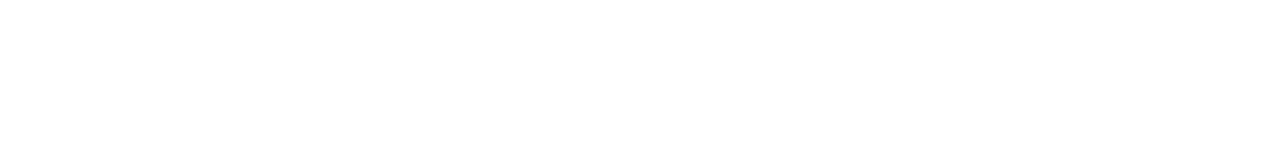
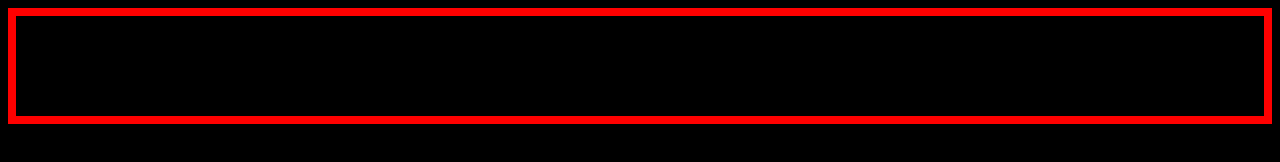
Before and after one commit to NicolasLeclaire21/OhMyFood, a plain HTML site: page index.html in a window 1280 px wide. Drawn offline with Linux system fonts and the light colour scheme.

Commit message:
Installation du sass

```diff
--- /dev/null
+++ b/SASS/sass/Style.scss
@@ -0,0 +1,5 @@
+body {
+    background-color: black;
+    border: red solid 8px;
+    padding: 50px;
+}
--- a/index.html
+++ b/index.html
@@ -1,11 +1,10 @@
 <!DOCTYPE html>
 <html lang="en">
-<head>
-    <meta charset="UTF-8">
-    <meta name="viewport" content="width=device-width, initial-scale=1.0">
-    <title>Document</title>
-</head>
-<body>
-
-</body>
+    <head>
+        <meta charset="UTF-8" />
+        <meta name="viewport" content="width=device-width, initial-scale=1.0" />
+        <title>Document</title>
+        <link rel="stylesheet" href="Assets/Style.css" />
+    </head>
+    <body></body>
 </html>
```
Also changed, not shown: Assets/Style.css (added), Assets/Styles.css (deleted), 5 other files.
